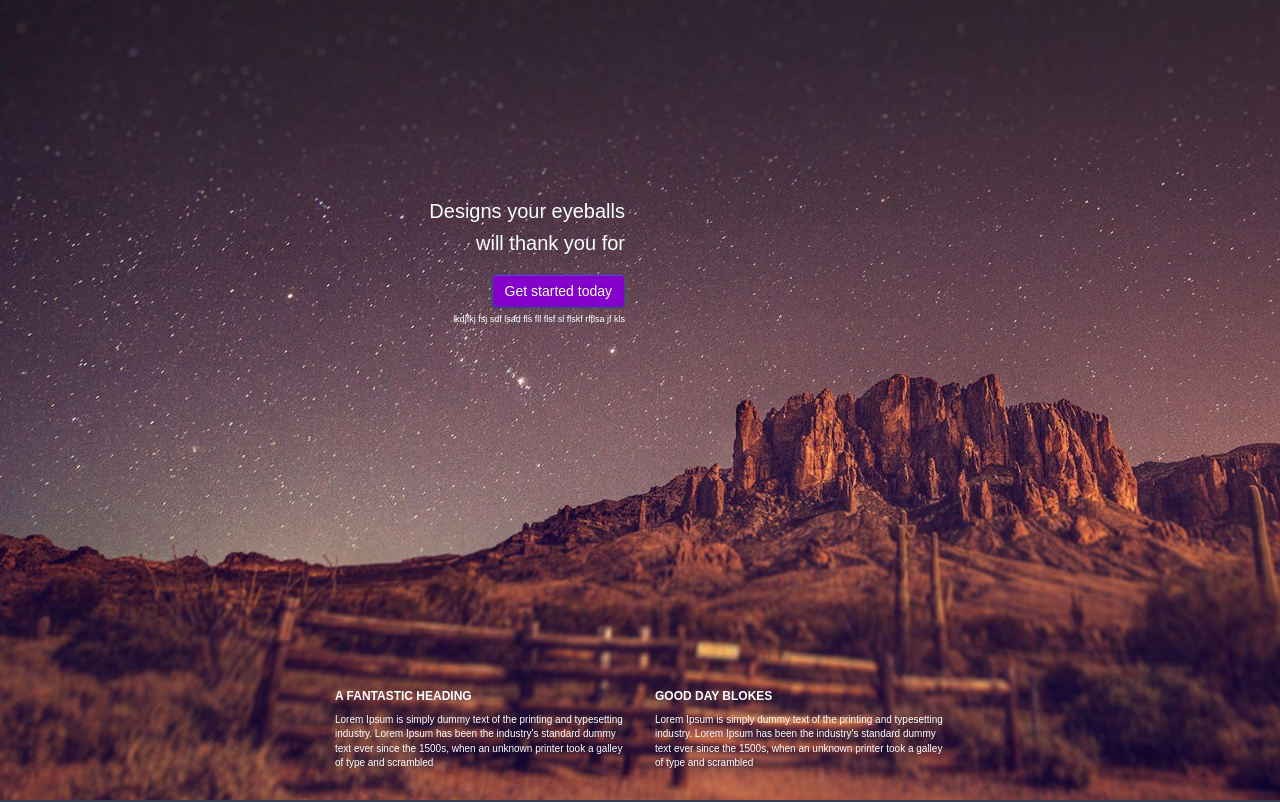
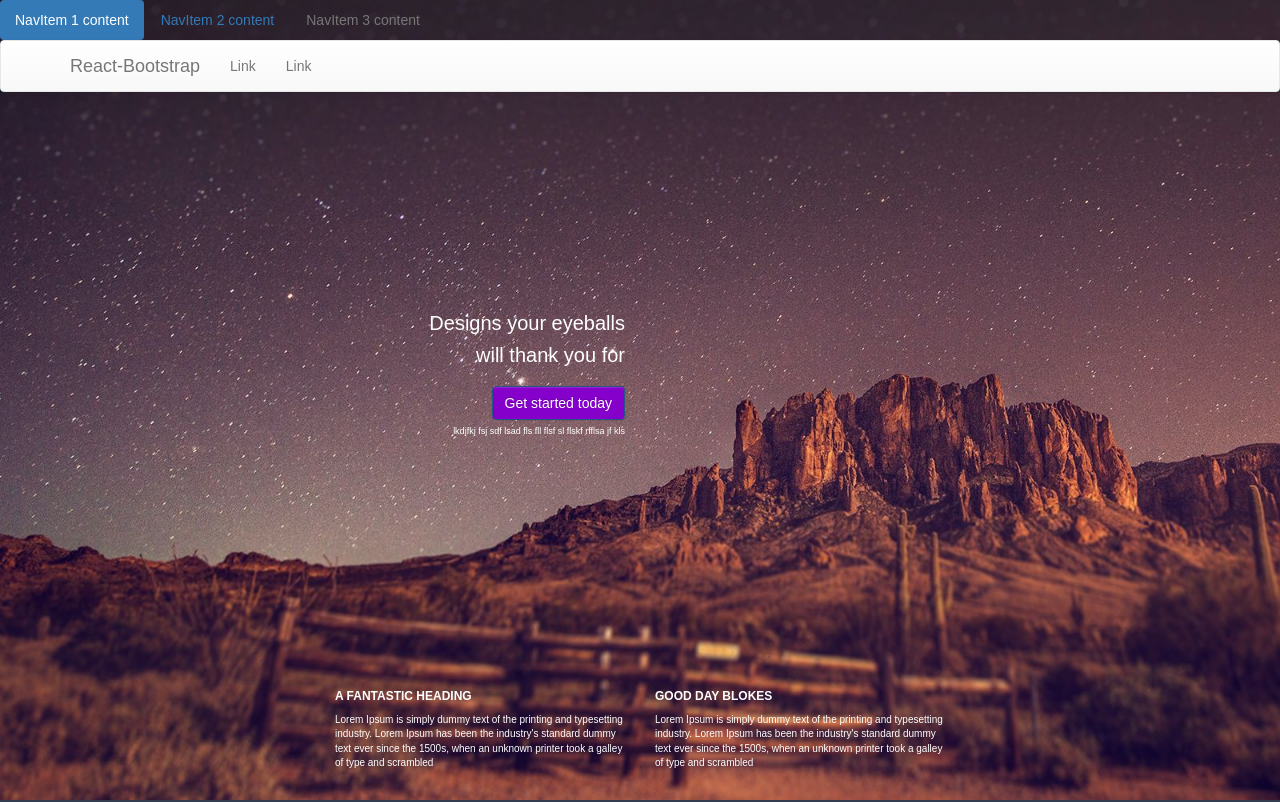
Before and after one commit to rafalmiler77/pex-landingPage, a React (Create React App) app: page / in a window 1280 px wide. Shown: the top 802 px of the page. Built offline with nearby package versions, Linux system fonts and the light colour scheme.

Commit message:
fix: bootstrap css put behind App.css

```diff
--- a/src/App.css
+++ b/src/App.css
@@ -1,3 +1,7 @@
+.navbarChanged {
+  background-color: aqua;
+}
+
 .title-layer1 {
   float: right;
   color: white;
@@ -57,7 +61,6 @@
   background-color: rgba(41, 31, 79, 0.9);
   height: 220px;
   text-align: center;
-
 }
 
 .rectInLayer2 h3 {
--- a/src/App.js
+++ b/src/App.js
@@ -1,5 +1,6 @@
 import React, {Component} from 'react';
 import {Grid, Row, Col, Button} from 'react-bootstrap'
+import {Nav, NavItem, Navbar} from 'react-bootstrap'
 
 import './App.css';
 
@@ -10,14 +11,35 @@ class App extends Component {
       "backgroundImage": "none",
       "backgroundColor": "#8600cb"
     };
+    function handleSelect(selectedKey) {
+      alert('selected ' + selectedKey);
+    }
     return (
 
       <Grid fluid>
+
         <Row className="show-grid" style={{
           background: 'url("' + process.env.PUBLIC_URL + '/images/layer1.jpeg") no-repeat center center',
           backgroundSize: 'cover',
           minHeight: '800px'
         }}>
+          <Nav bsStyle="pills" activeKey={1} onSelect={handleSelect}>
+            <NavItem eventKey={1} href="/home">NavItem 1 content</NavItem>
+            <NavItem eventKey={2} title="Item">NavItem 2 content</NavItem>
+            <NavItem eventKey={3} disabled>NavItem 3 content</NavItem>
+          </Nav>
+          <Navbar className="navbarChanged">
+            <Navbar.Header>
+              <Navbar.Brand>
+                <a href="#">React-Bootstrap</a>
+              </Navbar.Brand>
+            </Navbar.Header>
+            <Nav>
+              <NavItem eventKey={1} href="#">Link</NavItem>
+              <NavItem eventKey={2} href="#">Link</NavItem>
+            </Nav>
+
+          </Navbar>
           <Col className='firstLayer' xs={6}>
             <h2 className="title-layer1">Designs your eyeballs</h2>
             <h2 className="title-layer1">will thank you for</h2>
--- a/src/index.js
+++ b/src/index.js
@@ -1,8 +1,9 @@
+
 import React from 'react';
 import ReactDOM from 'react-dom';
-import App from './App';
 import 'bootstrap/dist/css/bootstrap.css'
 import 'bootstrap/dist/css/bootstrap-theme.css'
+import App from './App';
 import './index.css';
 
 ReactDOM.render(
```
